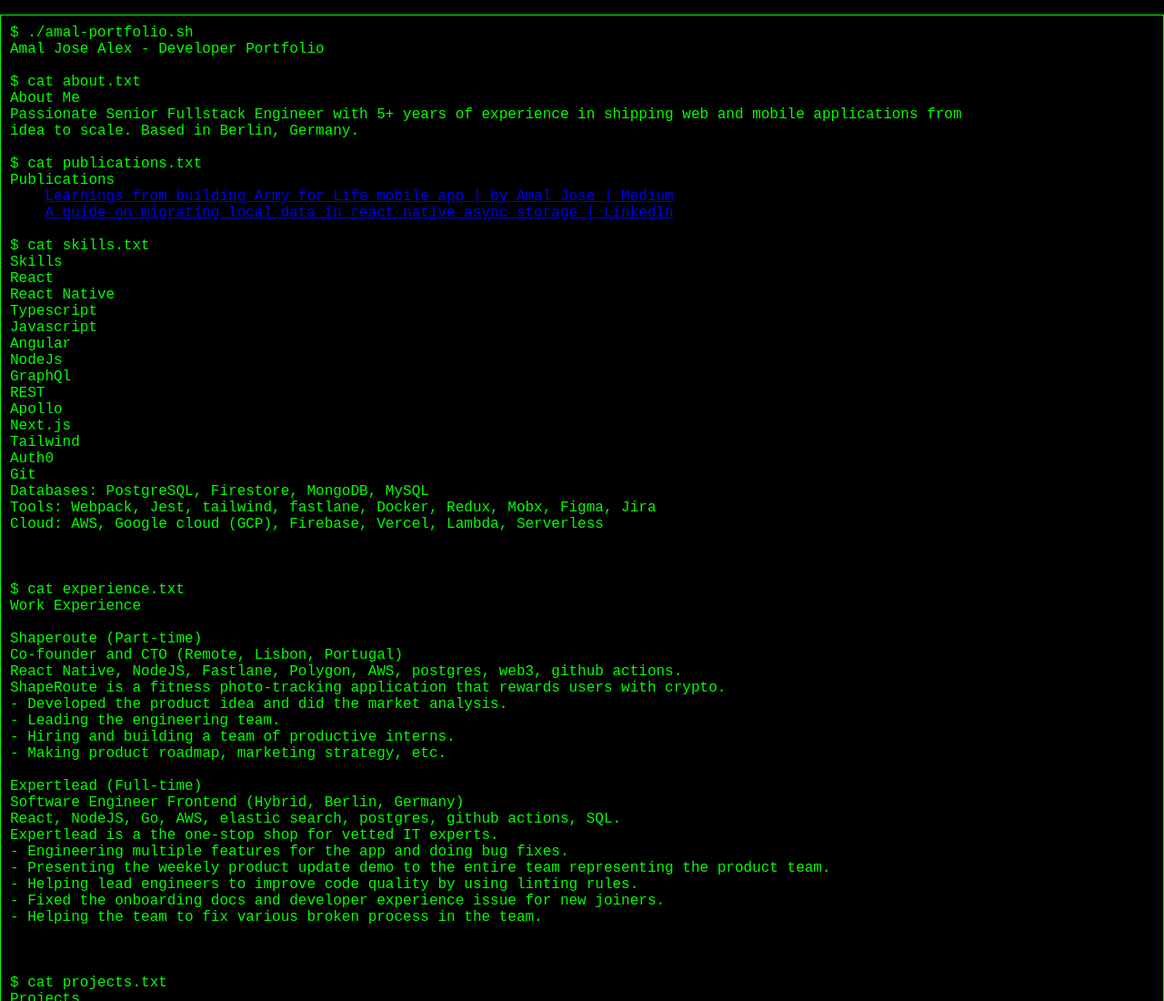
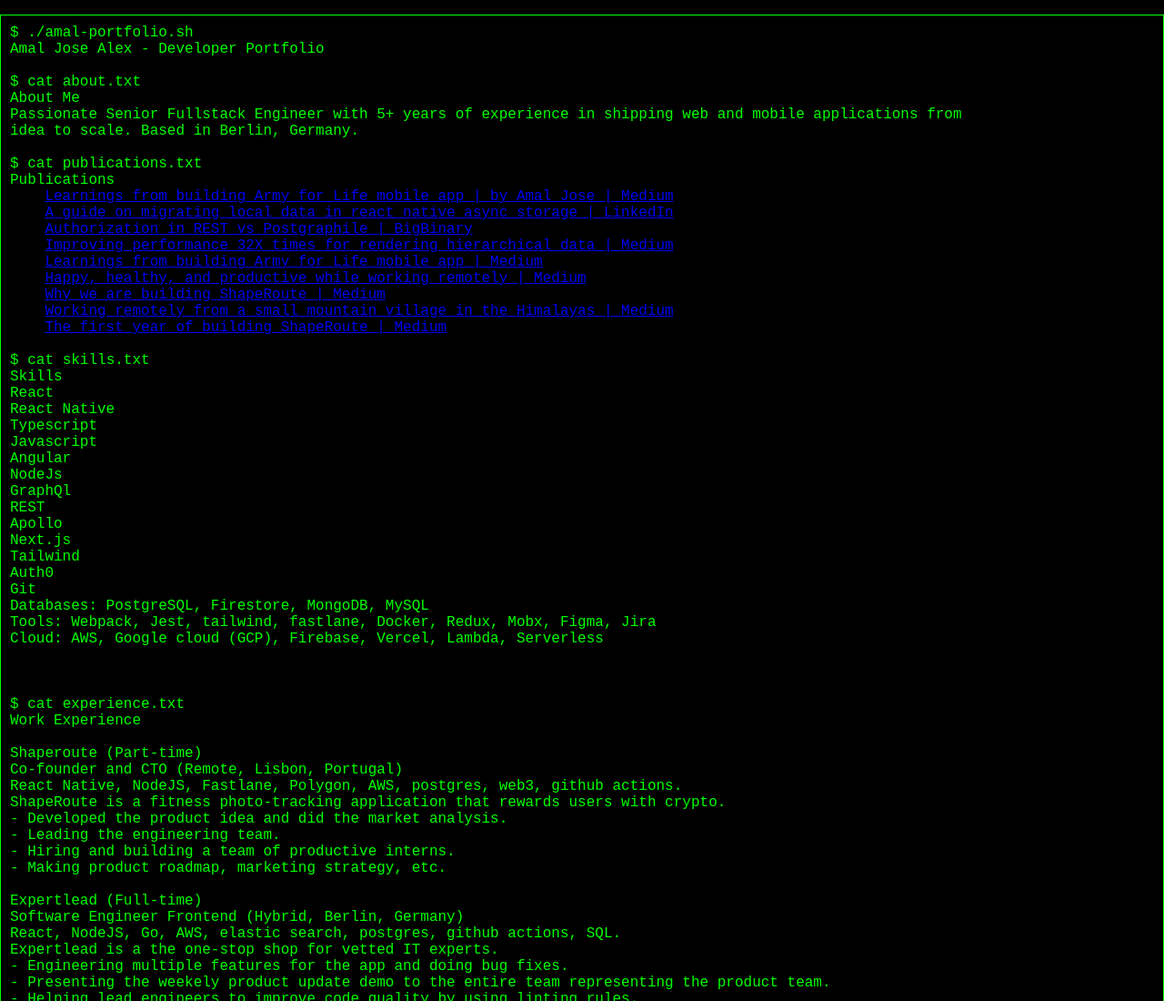
Before and after one commit to amaljosea/portfolio, a plain HTML site: page index.html in a window 1280 px wide. Shown: the top 1100 px of the page at 91% size. Drawn offline with Linux system fonts and the light colour scheme.

Commit message:
Add more links

```diff
--- a/index.html
+++ b/index.html
@@ -92,6 +92,13 @@
 <span class="output">Publications</span>
     <span class="content"><a href="https://medium.com/@amaljose_90246/learnings-from-building-army-for-life-mobile-app-aa96739f7ebd">Learnings from building Army for Life mobile app | by Amal Jose | Medium</a></span>
     <span class="content"><a href="https://www.linkedin.com/feed/update/urn:li:activity:7073899355887321088/">A guide on migrating local data in react native async storage | LinkedIn</a></span>
+    <span class="content"><a href="https://www.bigbinary.com/blog/authorization-in-rest-vs-postgraphile">Authorization in REST vs Postgraphile | BigBinary</a></span>
+    <span class="content"><a href="https://medium.com/@amaljose_90246/improving-performance-32x-times-for-rendering-hierarchical-data-dd39392390a0">Improving performance 32X times for rendering hierarchical data | Medium</a></span>
+    <span class="content"><a href="https://medium.com/@amaljose_90246/learnings-from-building-army-for-life-mobile-app-aa96739f7ebd">Learnings from building Army for Life mobile app | Medium</a></span>
+    <span class="content"><a href="https://medium.com/@amaljose_90246/happy-healthy-and-productive-while-working-remotely-a2891d831f0f">Happy, healthy, and productive while working remotely | Medium</a></span>
+    <span class="content"><a href="https://medium.com/@amaljose_90246/why-we-are-building-shaperoute-another-fitness-tracker-11714b2eb48b">Why we are building ShapeRoute | Medium</a></span>
+    <span class="content"><a href="https://medium.com/@amaljose_90246/working-remotely-from-a-small-mountain-village-in-the-himalayas-7c6e3c585533">Working remotely from a small mountain village in the Himalayas | Medium</a></span>
+    <span class="content"><a href="https://medium.com/@amaljose_90246/the-first-year-of-building-shaperoute-3d82a3dce0e1">The first year of building ShapeRoute | Medium</a></span>
 
 <span class="prompt">$</span> <span class="command">cat skills.txt</span>
 <span class="output">Skills</span>
```
